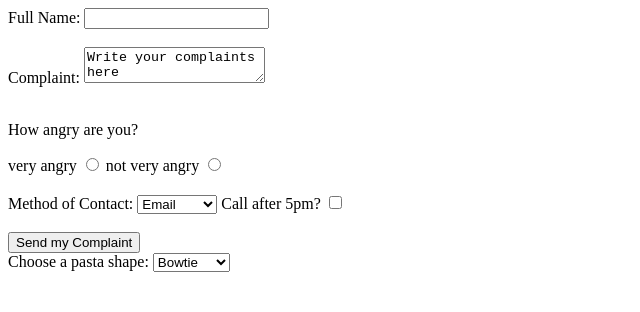
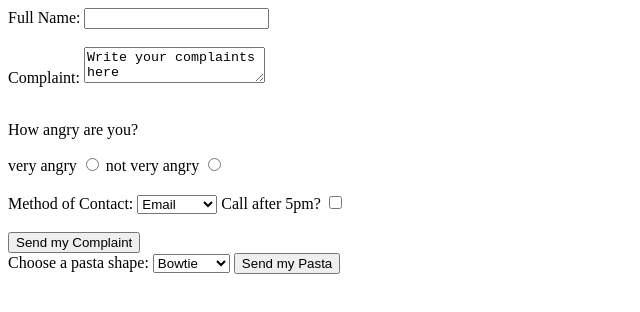
Before and after one commit to ghahn17/ist263, a plain HTML site: page lecturenotes/week4forms.html in a window 1280 px wide. Shown: the whole page, without its empty margins (0-640 px from the left). Drawn offline with Linux system fonts and the light colour scheme.

Commit message:
Update week4forms.html

```diff
--- a/lecturenotes/week4forms.html
+++ b/lecturenotes/week4forms.html
@@ -48,7 +48,7 @@
     <option value= "bowtie">Bowtie</option>
     <option value= "macaroni">Macaroni</option>
 </select>
-
+<input type="submit" value="Send my Pasta">
 </form>
     </body>
 </html>
```
